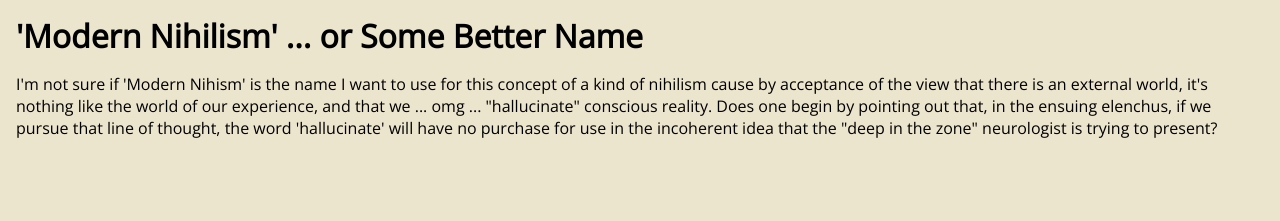
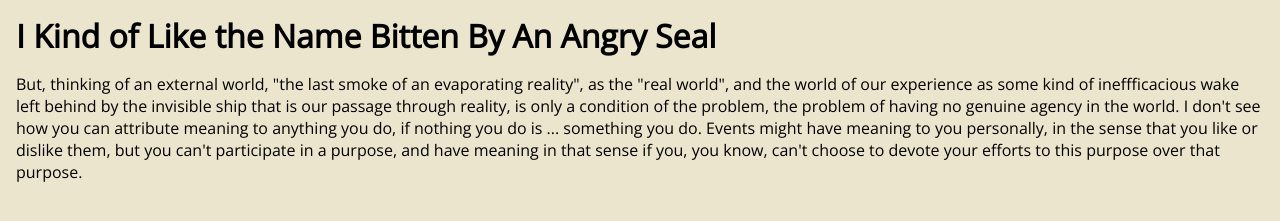
Before and after one commit to reilly0/coffee-shop-example, a Gatsby site: page /2021-01-09-modern-nihilism-or-some-better-name/ in a window 1280 px wide. Shown: the part 81-302 px from the top of the page. Built offline with nearby package versions, Linux system fonts and the light colour scheme; Gatsby itself is replaced by a stand-in of ours.

Commit message:
Update Blog “2021-01-09-modern-nihilism-or-some-better-name”

```diff
--- a/src/blog/2021-01-09-modern-nihilism-or-some-better-name.md
+++ b/src/blog/2021-01-09-modern-nihilism-or-some-better-name.md
@@ -1,5 +1,5 @@
 ---
-title: "'Modern Nihilism' ... or Some Better Name"
+title: I Kind of Like the Name Bitten By An Angry Seal
 date: 2021-01-09T14:20:49.161Z
 ---
-I'm not sure if 'Modern Nihism' is the name I want to use for this concept of a kind of nihilism cause by acceptance of the view that there is an external world, it's nothing like the world of our experience, and that we ... omg ... "hallucinate" conscious reality.  Does one begin by pointing out that, in the ensuing elenchus, if we pursue that line of thought, the word 'hallucinate' will have no purchase for use in the incoherent idea that the "deep in the zone" neurologist is trying to present?
+But, thinking of an external world, "the last smoke of an evaporating reality", as the "real world", and the world of our experience as some kind of ineffficacious wake left behind by the invisible ship that is our passage through reality, is only a condition of the problem, the problem of having no genuine agency in the world.  I don't see how you can attribute meaning to anything you do, if nothing you do is ... something you do.  Events might have meaning to you personally, in the sense that you like or dislike them, but you can't participate in a purpose, and have meaning in that sense if you, you know, can't choose to devote your efforts to this purpose over that purpose.
```
